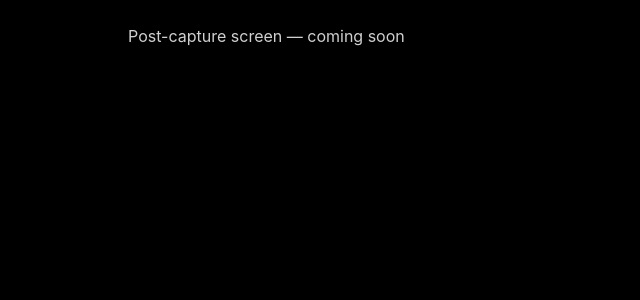
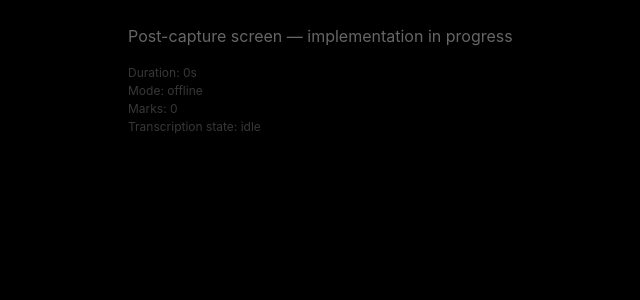
Before and after one commit to gryynn/nomad-app-live, a React (Vite) app in the folder frontend/: page /post-capture/1 in a window 1280 px wide. Shown: the top 300 px of the page, without its empty margins (272-912 px from the left). Built offline with nearby package versions, Linux system fonts and the light colour scheme.

Commit message:
auto-claude: subtask-1-1 - Set up PostCapture component with React Router state integration and core state hooks

```diff
--- a/frontend/src/pages/PostCapture.jsx
+++ b/frontend/src/pages/PostCapture.jsx
@@ -1,14 +1,43 @@
+import { useState } from "react";
+import { useNavigate, useLocation } from "react-router-dom";
 import { useTheme } from "../hooks/useTheme.jsx";
 
 export default function PostCapture() {
   const { theme } = useTheme();
+  const navigate = useNavigate();
+  const location = useLocation();
+
+  // Extract state from React Router navigation (with fallback defaults)
+  const {
+    time = 0,
+    marks = [],
+    mode = "offline",
+    liveText = ""
+  } = location.state || {};
+
+  // Core state hooks
+  const [title, setTitle] = useState("");
+  const [selectedTags, setSelectedTags] = useState([]); // Will be populated with sticky tags in subtask 1-2
+  const [notes, setNotes] = useState("");
+
+  // Determine initial transcription state based on mode and liveText
+  const initialTranscriptionState = (mode === "live" && liveText) ? "live" : "idle";
+  const [transcriptionState, setTranscriptionState] = useState(initialTranscriptionState);
 
   return (
     <div
       style={{ background: theme.bg, color: theme.text, minHeight: "100vh" }}
       className="flex flex-col px-4 py-6 max-w-lg mx-auto"
     >
-      <p style={{ color: theme.textMuted }}>Post-capture screen — coming soon</p>
+      <p style={{ color: theme.textSoft }}>Post-capture screen — implementation in progress</p>
+
+      {/* Debug info - will be replaced with actual UI sections */}
+      <div style={{ marginTop: "1rem", fontSize: "12px", color: theme.textGhost }}>
+        <p>Duration: {time}s</p>
+        <p>Mode: {mode}</p>
+        <p>Marks: {marks.length}</p>
+        <p>Transcription state: {transcriptionState}</p>
+      </div>
     </div>
   );
 }
```
Also changed, not shown: 2 other files (tests, documents, lock files or other folders).
